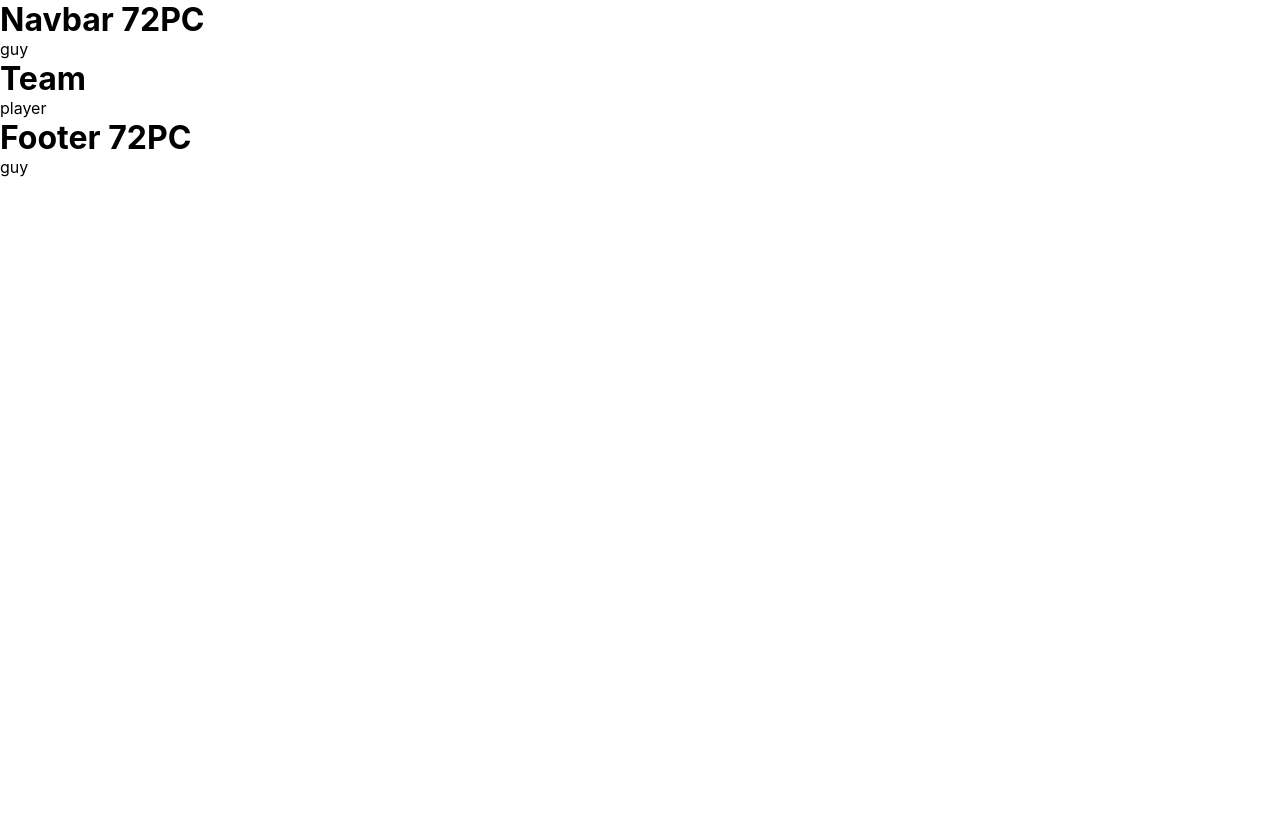
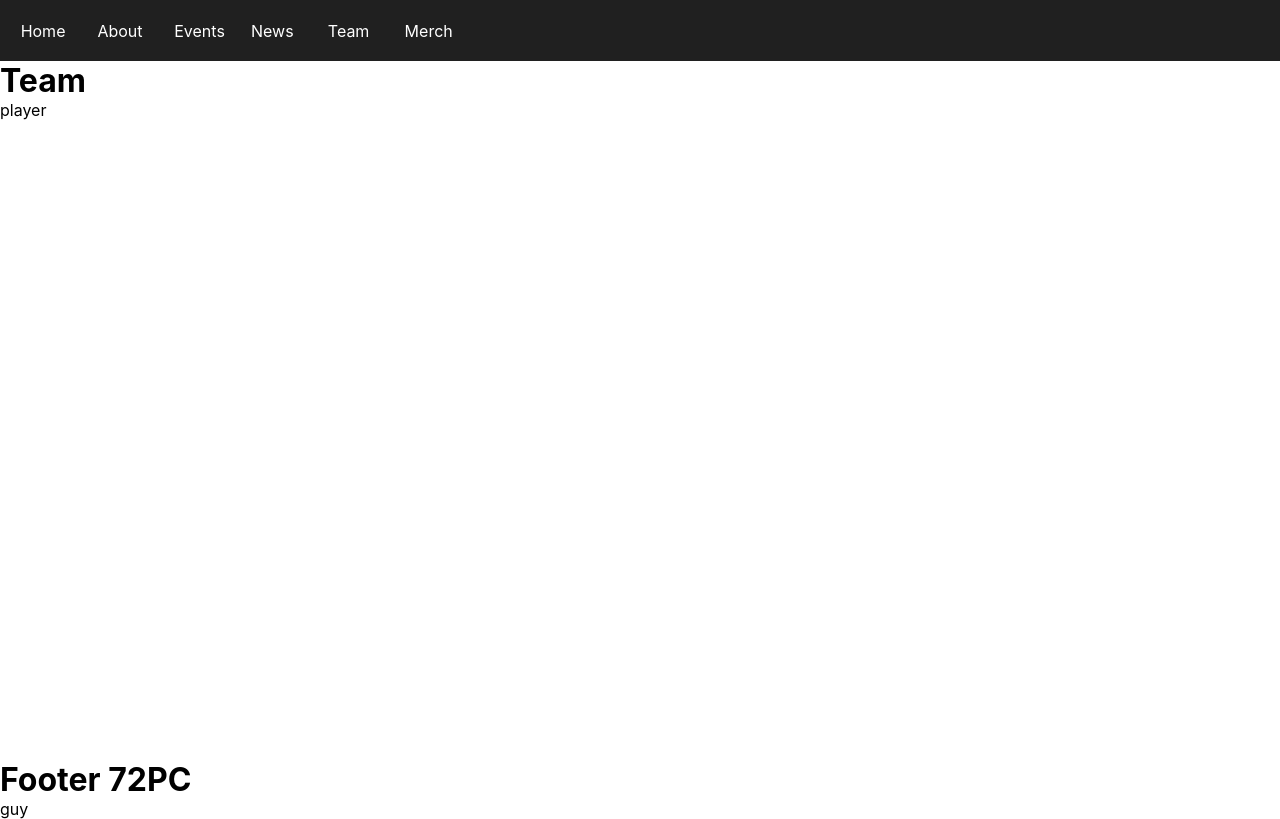
Before and after one commit to ByMatthewNeal/Team-72pc, a React (Create React App) app in the folder 72pc/: page /team in a window 1280 px wide. Built offline with nearby package versions, Linux system fonts and the light colour scheme.

Commit message:
added navbar with some styling

```diff
--- a/72pc/package.json
+++ b/72pc/package.json
@@ -10,6 +10,7 @@
     "dotenv": "^8.2.0",
     "express": "^4.17.1",
     "mongoose": "^5.10.5",
+    "node-sass": "^4.14.1",
     "nodemon": "^2.0.4",
     "react": "^16.13.1",
     "react-dom": "^16.13.1",
--- a/72pc/src/App.js
+++ b/72pc/src/App.js
@@ -14,13 +14,17 @@ function App() {
     <>
     <Router>
       <div className="App">
+        <div className='page-container'>
         <Navbar />
-          <Route path="/" exact component={ Home } />
-          <Route path="/about" component={ About } />
-          <Route path="/events" component={ Events } />
-          <Route path="/news" component={ News } />
-          <Route path="/team" component={ Team } />
+            <div className='content-wrap'>
+            <Route path="/" exact component={ Home } />
+            <Route path="/about" component={ About } />
+            <Route path="/events" component={ Events } />
+            <Route path="/news" component={ News } />
+            <Route path="/team" component={ Team } />
+            </div>
         <Footer />
+        </div>
       </div>
     </Router>
     </>
--- a/72pc/src/components/About.js
+++ b/72pc/src/components/About.js
@@ -4,7 +4,14 @@ function About() {
     return(
         <div className='about'>
             <h1>About 72PC</h1>
-            <p>guy</p>
+            <p>In 2007 the initial iteration of 72 Pin Connector was born. Originally, we started as a few college buddies and a podcast discussing retro games however
+            the podcast quickly died down. Then came Rocket League. Adam was playing Rocket League with Josh and some dudes in the "Casual Gaming" discord.
+            Adam bridged the gap initally between Causal Gaming and 72PC. Over time there was a lot of cross polination between Casual Gaming and 72PC. Josh, RS, and
+            Adam decided to play RL kind of competitively so they played with the banner of 72PC. As that was going on, Josh also joined the podcasting group.
+            A few months after this point the 72PC discord and Casual gaming discords came together. A few months later, Josh, RS, and Adam decided to step back from
+            RL and Josh decided to try coaching the team of BP, DiDi, and Vanr. This was when we really started to take our current form.
+            There have been roster shifts, another merge (with Dauntless), and some other small things. But that's how we got started and today we compete in RLCS X as
+            well as other major tournaments in Rocket League and have a discord community of over 1,000 members.</p>
         </div>
     )
 }
--- a/72pc/src/components/Navbar.js
+++ b/72pc/src/components/Navbar.js
@@ -1,10 +1,18 @@
 import React from 'react'
+import '../styles/navbar.scss';
+import { Link } from 'react-router-dom';
 
 function Navbar() {
     return(
         <div className='navbar'>
-            <h1>Navbar 72PC</h1>
-            <p>guy</p>
+            <ul className='nav-list'>
+                <li><Link to='/' className='link'>Home</Link></li>
+                <li><Link to='/about' className='link'>About</Link></li>
+                <li><Link to='/events' className='link'>Events</Link></li>
+                <li><Link to='/news' className='link'>News</Link></li>
+                <li><Link to='/team' className='link'>Team</Link></li>
+                <li><a href='https://akquire.ca/72pinconnector/' target='blank' className='link'>Merch</a></li>
+            </ul>
         </div>
     )
 }
--- /dev/null
+++ b/72pc/src/styles/navbar.scss
@@ -0,0 +1,42 @@
+$primaryColor: #202020;
+
+.navbar {
+    // background-color: red;
+    .nav-list {
+        display: flex;
+        flex-direction: row;
+        list-style: none;
+        padding: 1vh;
+        background-color: $primaryColor;
+        li {
+            padding: 1%;
+            // transition: all 0.5s ease;
+            width: 6vw;
+            border-radius: 100px;
+            &:hover {
+                background: rgb(234,70,68);
+                background: linear-gradient(180deg, rgba(234,70,68,1) 0%, rgba(254,40,167,1) 100%);
+                transition: all 0.5s ease;
+                width: 7vw;
+                text-align: center;
+            }
+            .link {
+                color: white;
+                text-decoration: none;
+            }
+        }
+    }
+}
+.footer {
+    position: absolute;
+    bottom: 0;
+    width: 100%;
+    height: 2.5rem;
+}
+.page-container{
+    position: relative;
+    min-height: 100vh;
+}
+.content-wrap {
+    padding-bottom: 2.5rem;
+}
--- /dev/null
+++ b/72pc/src/styles/variables.scss
@@ -0,0 +1 @@
+$primaryColor: purple;
```
Also changed, not shown: 1 other file (tests, documents, lock files or other folders).
